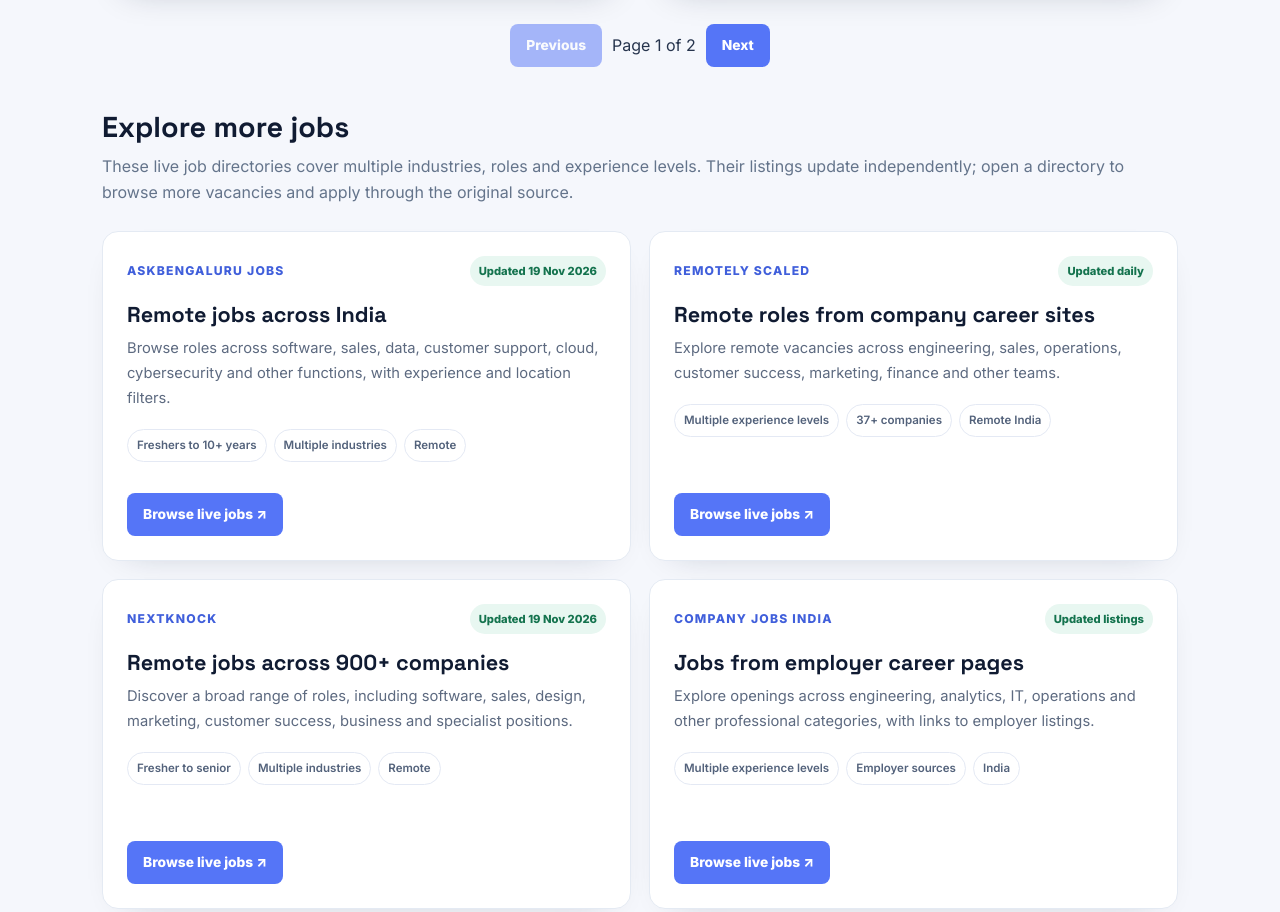
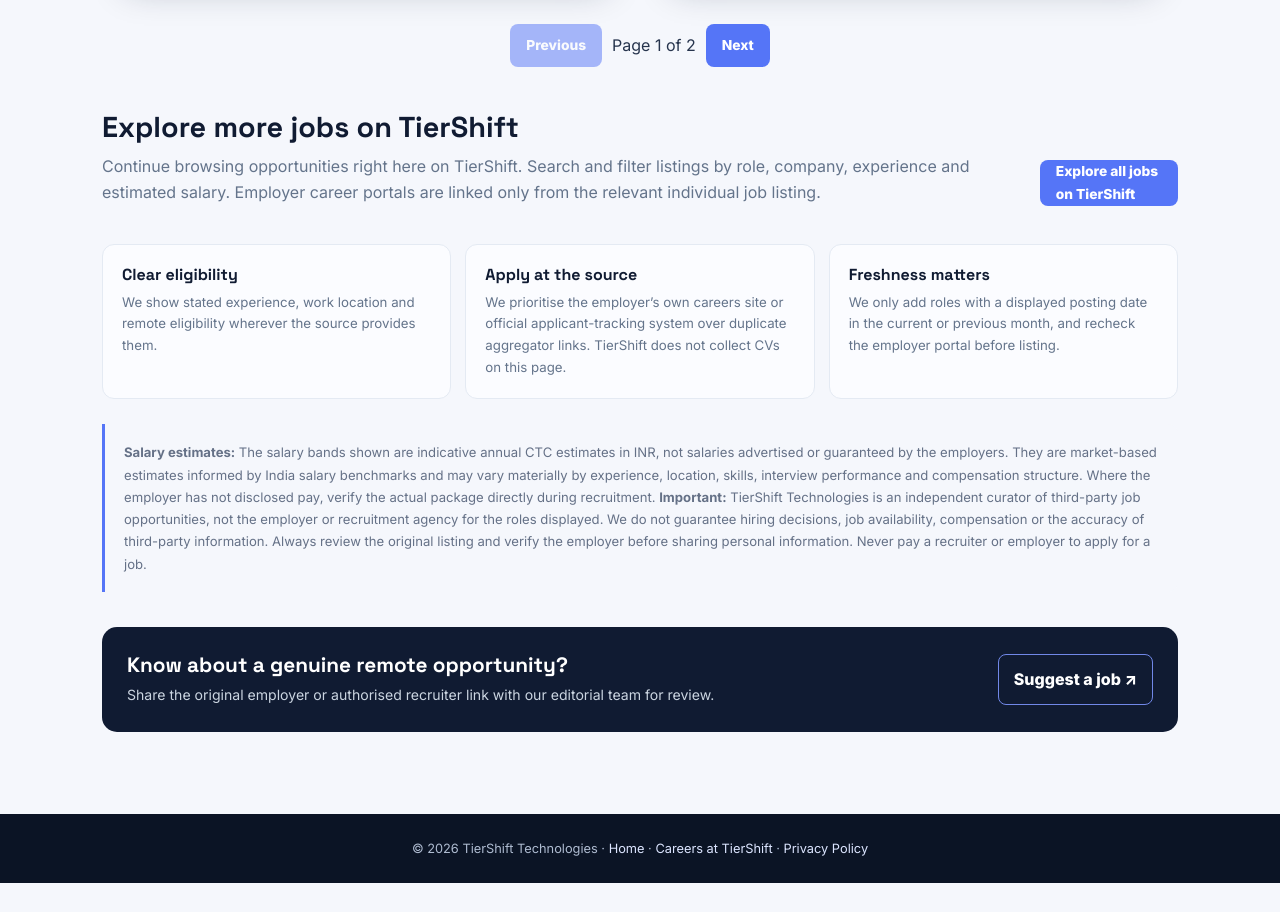
Before and after one commit to narendrago999/thetiershift, a plain HTML site: page opportunities/index.html in a window 1280 px wide. Shown: the part 3230-4142 px from the top of the page. After the commit the page ends 4113 px from the top, so only its background shows below. Drawn offline with Linux system fonts and the light colour scheme.

Commit message:
Keep Explore More Jobs links within TierShift

```diff
--- a/opportunities/index.html
+++ b/opportunities/index.html
@@ -198,13 +198,11 @@
       <div class="jobs-empty" id="jobsEmpty">No listings match your search. Try another keyword or experience phrase, or clear the filters.</div>
       <section class="job-sources" aria-labelledby="more-jobs-title">
         <div class="jobs-intro" style="margin-top:42px">
-          <div><h2 id="more-jobs-title">Explore more jobs</h2><p>These live job directories cover multiple industries, roles and experience levels. Their listings update independently; open a directory to browse more vacancies and apply through the original source.</p></div>
-        </div>
-        <div class="jobs-grid">
-          <article class="job-card"><div class="job-card-top"><span class="job-company">AskBengaluru Jobs</span><span class="job-status">Updated 19 Nov 2026</span></div><h3>Remote jobs across India</h3><p class="job-summary">Browse roles across software, sales, data, customer support, cloud, cybersecurity and other functions, with experience and location filters.</p><div class="job-tags"><span>Freshers to 10+ years</span><span>Multiple industries</span><span>Remote</span></div><div class="job-actions"><a class="job-apply" href="https://jobs.askbengaluru.com/remote-jobs/" target="_blank" rel="noopener noreferrer">Browse live jobs ↗</a></div></article>
-          <article class="job-card"><div class="job-card-top"><span class="job-company">Remotely Scaled</span><span class="job-status">Updated daily</span></div><h3>Remote roles from company career sites</h3><p class="job-summary">Explore remote vacancies across engineering, sales, operations, customer success, marketing, finance and other teams.</p><div class="job-tags"><span>Multiple experience levels</span><span>37+ companies</span><span>Remote India</span></div><div class="job-actions"><a class="job-apply" href="https://remotelyscaled.com/jobs/region/india/" target="_blank" rel="noopener noreferrer">Browse live jobs ↗</a></div></article>
-          <article class="job-card"><div class="job-card-top"><span class="job-company">NextKnock</span><span class="job-status">Updated 19 Nov 2026</span></div><h3>Remote jobs across 900+ companies</h3><p class="job-summary">Discover a broad range of roles, including software, sales, design, marketing, customer success, business and specialist positions.</p><div class="job-tags"><span>Fresher to senior</span><span>Multiple industries</span><span>Remote</span></div><div class="job-actions"><a class="job-apply" href="https://www.nextknock.in/jobs/in/remote" target="_blank" rel="noopener noreferrer">Browse live jobs ↗</a></div></article>
-          <article class="job-card"><div class="job-card-top"><span class="job-company">Company Jobs India</span><span class="job-status">Updated listings</span></div><h3>Jobs from employer career pages</h3><p class="job-summary">Explore openings across engineering, analytics, IT, operations and other professional categories, with links to employer listings.</p><div class="job-tags"><span>Multiple experience levels</span><span>Employer sources</span><span>India</span></div><div class="job-actions"><a class="job-apply" href="https://www.companyjobsindia.com/remote-jobs-india" target="_blank" rel="noopener noreferrer">Browse live jobs ↗</a></div></article>
+          <div>
+            <h2 id="more-jobs-title">Explore more jobs on TierShift</h2>
+            <p>Continue browsing opportunities right here on TierShift. Search and filter listings by role, company, experience and estimated salary. Employer career portals are linked only from the relevant individual job listing.</p>
+          </div>
+          <a class="job-apply" href="/opportunities/#jobsGrid">Explore all jobs on TierShift</a>
         </div>
       </section>
       <div class="jobs-principles">
```
